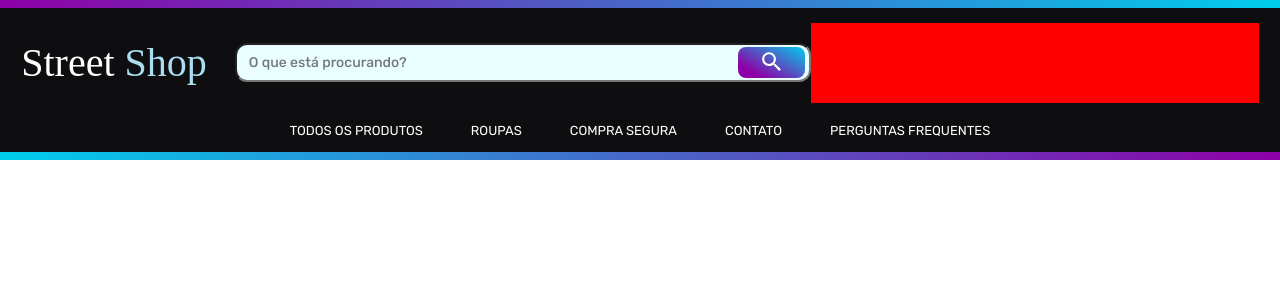
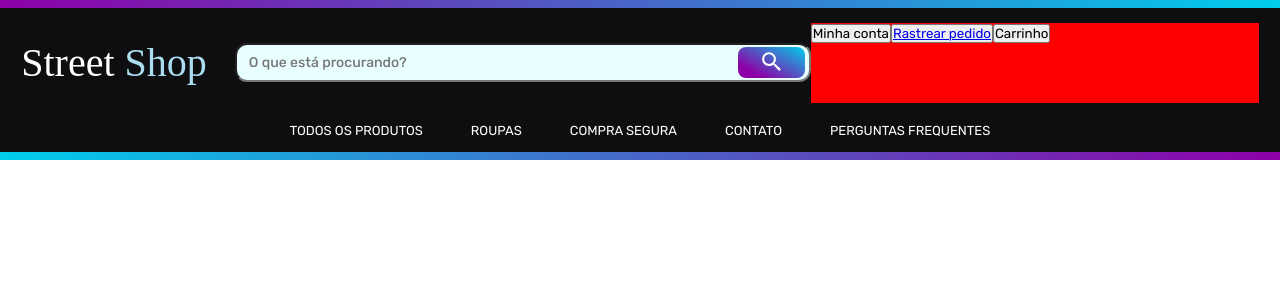
Before and after one commit to gustavocarvalho-ra/NextJs-Loja_Roupas, a Next.js app: page / in a window 1280 px wide. Shown: the top 300 px of the page. Built offline with nearby package versions, Linux system fonts and the light colour scheme; a web font is replaced by a local one.

Commit message:
feat: header at

```diff
--- a/app/components/Header/index.tsx
+++ b/app/components/Header/index.tsx
@@ -14,7 +14,9 @@ export default function Header() {
             <button className="btnLup"><IoMdSearch style={{color: 'var(--tex)', fontSize: '25px'}} /></button>
           </div>
           <div className="user">
-            <a href="aaaaaaaaa"></a>
+            <button className="Us">Minha conta</button>
+            <button className="Ras"><a href="/">Rastrear pedido</a></button>
+            <button className="Car">Carrinho</button>
           </div>
         </div>
         <div className="nav">
--- a/app/components/Header/styles.ts
+++ b/app/components/Header/styles.ts
@@ -65,6 +65,18 @@ export const A = styled.div `
       background: red;
       width: 35%;
       height: 5em;
+
+      .Us {
+
+      }
+
+      .Ras {
+
+      }
+
+      .Car {
+
+      }
     }
   }
 
```
